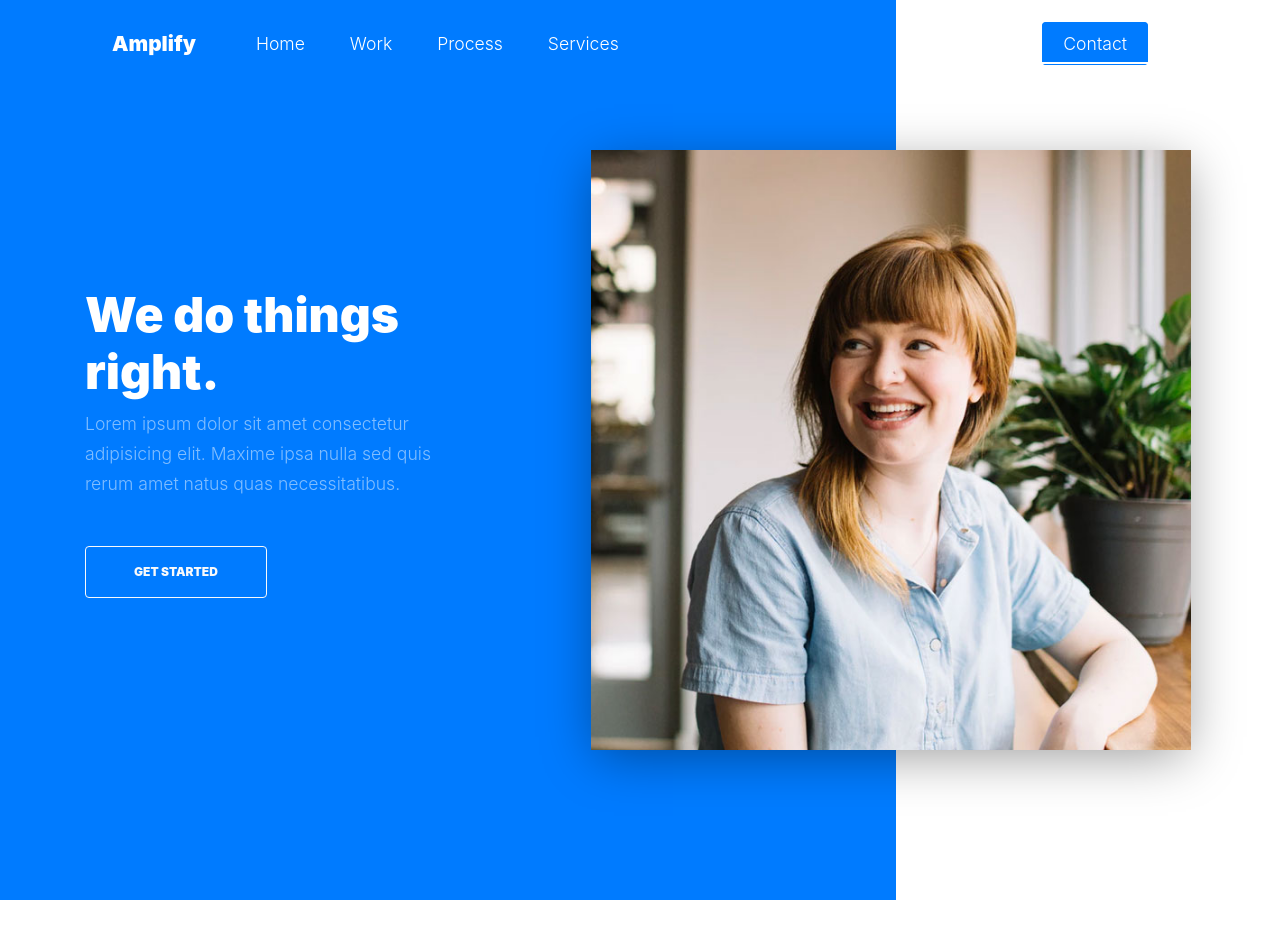
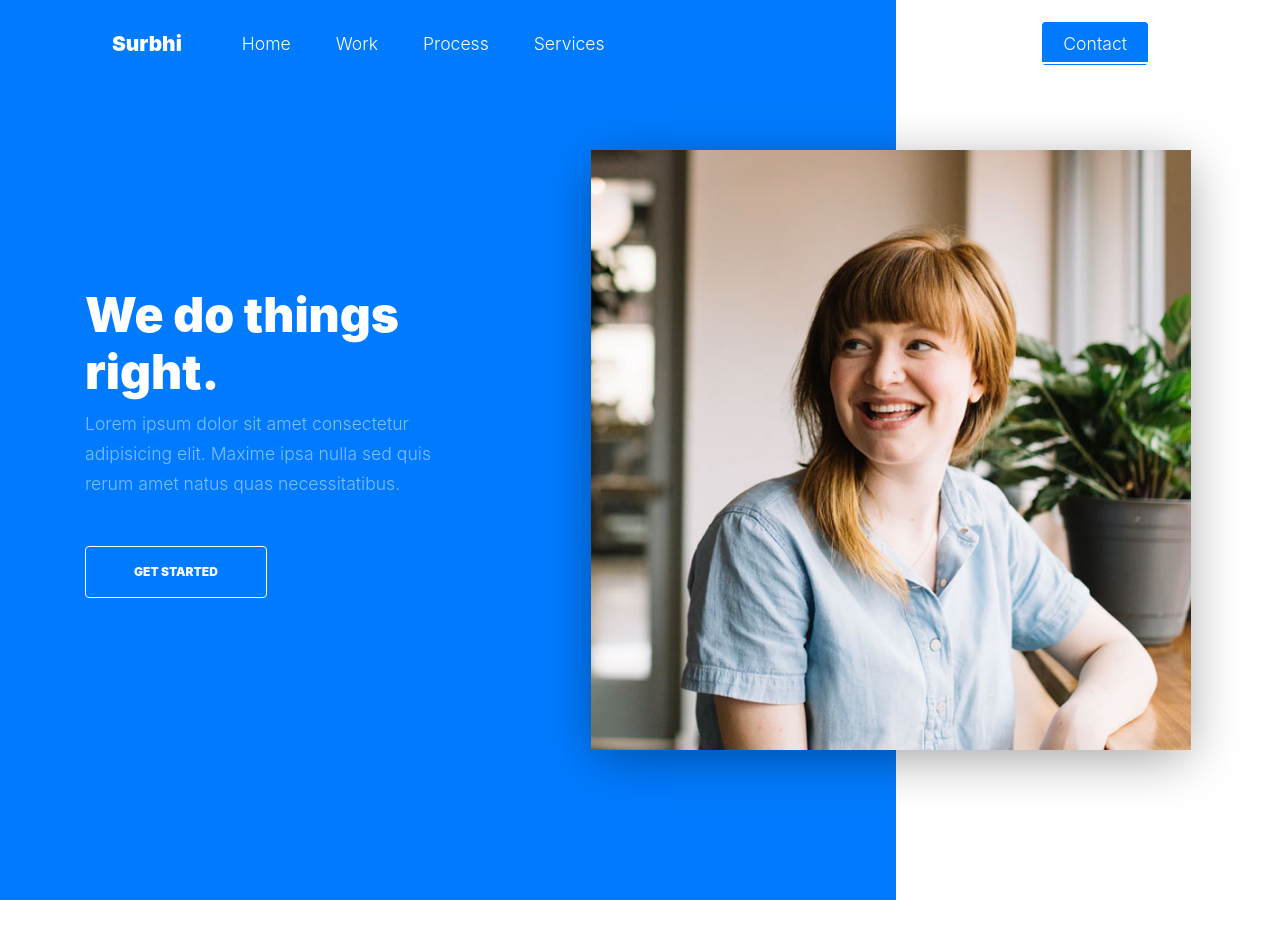
Before and after one commit to SurbhiChoudhary/portfolio, a plain HTML site: page index.html in a window 1280 px wide. Shown: the top 938 px of the page. Drawn offline with Linux system fonts and the light colour scheme; files whose address does not match are found by name; a web font is replaced by a local one.

Commit message:
Changes in index

```diff
--- a/index.html
+++ b/index.html
@@ -1,7 +1,7 @@
 <!DOCTYPE html>
 <html lang="en">
   <head>
-    <title>Amplify &mdash; Website by Colorlib</title>
+    <title>Surbhi | Portfolio</title>
     <meta charset="utf-8">
     <meta name="viewport" content="width=device-width, initial-scale=1, shrink-to-fit=no">
 
@@ -44,7 +44,7 @@
 
       <div class="container-fluid">
         <div class="d-flex align-items-center">
-          <div class="site-logo"><a href="index.html">Amplify</a></div>
+          <div class="site-logo"><a href="index.html">Surbhi</a></div>
           <div>
             <nav class="site-navigation position-relative text-right" role="navigation">
               <ul class="site-menu main-menu js-clone-nav mr-auto d-none d-lg-block">
```
